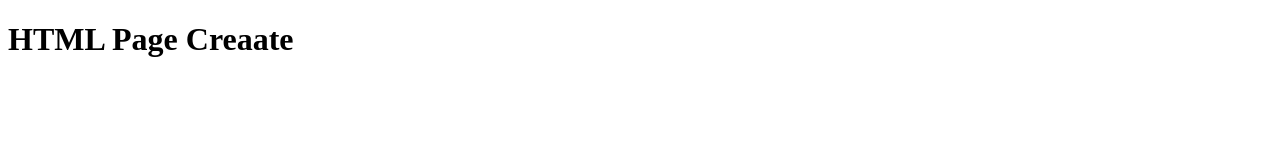
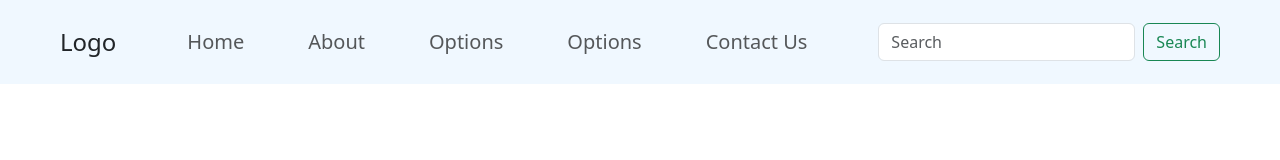
Before and after one commit to Balaji251226/CITA-FRONTEND-TEAM, a plain HTML site: page HTML/index.html in a window 1280 px wide. Drawn offline with nearby package versions, Linux system fonts and the light colour scheme.

Commit message:
Update index.html
Initial Commit NavBar

```diff
--- a/HTML/index.html
+++ b/HTML/index.html
@@ -3,9 +3,61 @@
 <head>
     <meta charset="UTF-8">
     <meta name="viewport" content="width=device-width, initial-scale=1.0">
-    <title>Document</title>
+    <link href="https://cdn.jsdelivr.net/npm/bootstrap@5.3.3/dist/css/bootstrap.min.css" rel="stylesheet" integrity="sha384-QWTKZyjpPEjISv5WaRU9OFeRpok6YctnYmDr5pNlyT2bRjXh0JMhjY6hW+ALEwIH" crossorigin="anonymous">
+    <style>
+        .navbar {
+            background-color: aliceblue;
+        }
+        @media (max-width: 991px) {  /* Mobile View */
+            .desktop-nav { display: none !important; } /* Hide menu in mobile */
+        }
+        @media (min-width: 992px) {  /* Desktop View */
+            .mobile-search { display: none !important; } /* Hide - mobile search */
+            .logo {
+                padding-left: 3rem;
+            }
+        }
+    </style>
+    <title>NavBar</title>
 </head>
 <body>
-    <h1>HTML Page Creaate</h1>
+    <nav class="navbar navbar-expand-lg container-fluid py-3">
+        <div class="container-fluid d-flex align-items-center justify-content-between">
+            <div class="logo fs-4 py-2 ">
+                Logo
+            </div>
+
+            <div class="mobile-search">
+                <form class="d-flex" role="search">
+                    <input class="form-control me-2" type="search" placeholder="Search" aria-label="Search">
+                    <button class="btn btn-outline-success" type="submit">🔍</button>
+                </form>
+            </div>
+
+            <button class="navbar-toggler" type="button" data-bs-toggle="collapse" data-bs-target="#menu" aria-controls="menu" aria-expanded="false" aria-label="Toggle navigation">
+                <span class="navbar-toggler-icon"></span>
+            </button>
+
+            <div class="collapse navbar-collapse desktop-nav text-center" id="menu">
+                <div class="navbar-nav mx-auto fs-5">
+                    <div class="nav-item px-4"><a href="#" class="nav-link">Home</a></div>
+                    <div class="nav-item px-4"><a href="#" class="nav-link">About</a></div>
+                    <div class="nav-item px-4"><a href="#" class="nav-link">Options</a></div>
+                    <div class="nav-item px-4"><a href="#" class="nav-link">Options</a></div>
+                    <div class="nav-item px-4"><a href="#" class="nav-link">Contact Us</a></div>
+                </div>
+            </div>
+
+            <div class="desktop-nav">
+                <form class="d-flex" role="search">
+                    <input class="form-control me-2" type="search" placeholder="Search" aria-label="Search">
+                    <button class="btn btn-outline-success me-5" type="submit">Search</button>
+                </form>
+            </div>
+
+        </div>
+    </nav>
+
+    <script src="https://cdn.jsdelivr.net/npm/bootstrap@5.3.3/dist/js/bootstrap.bundle.min.js" integrity="sha384-YvpcrYf0tY3lHB60NNkmXc5s9fDVZLESaAA55NDzOxhy9GkcIdslK1eN7N6jIeHz" crossorigin="anonymous"></script>
 </body>
 </html>
```
